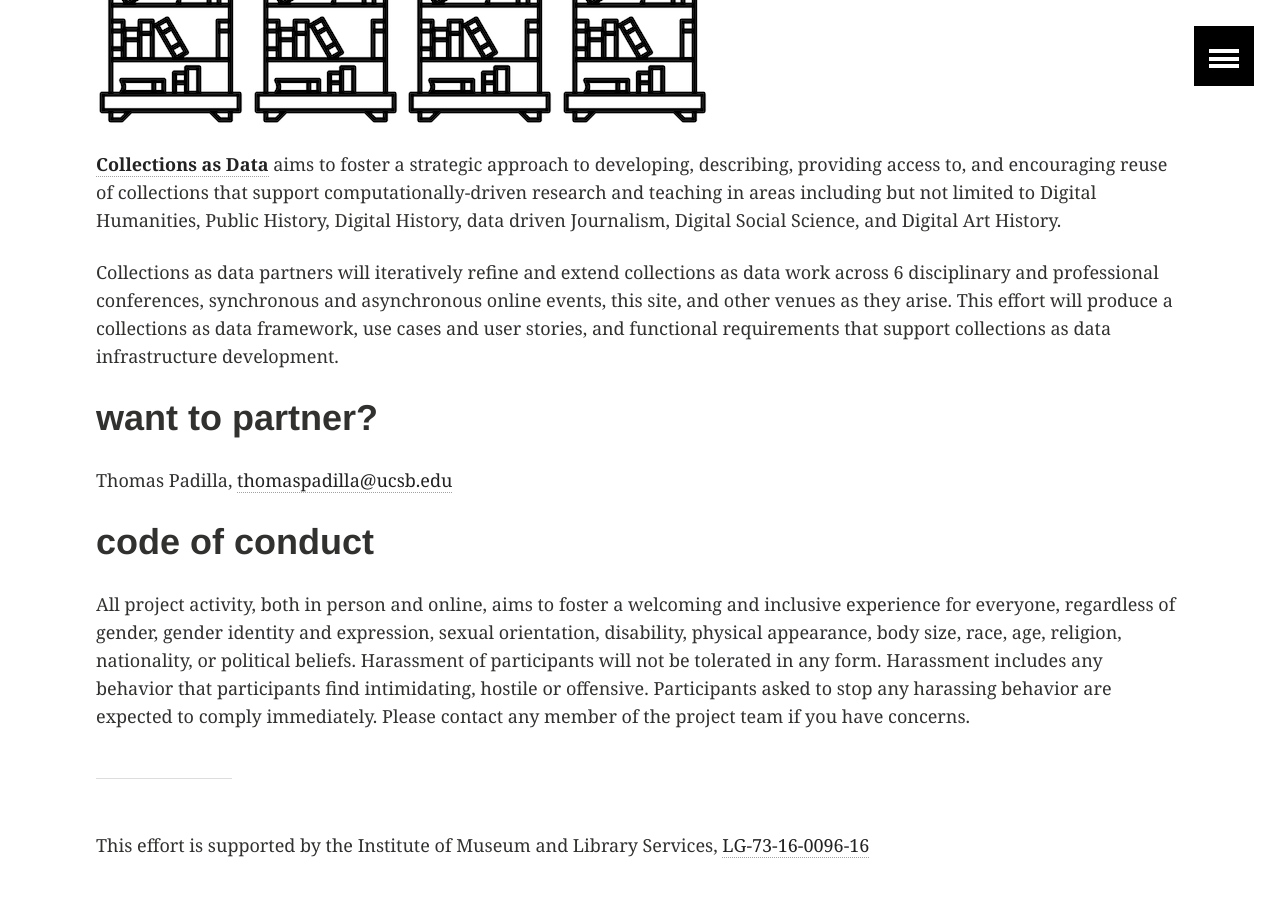
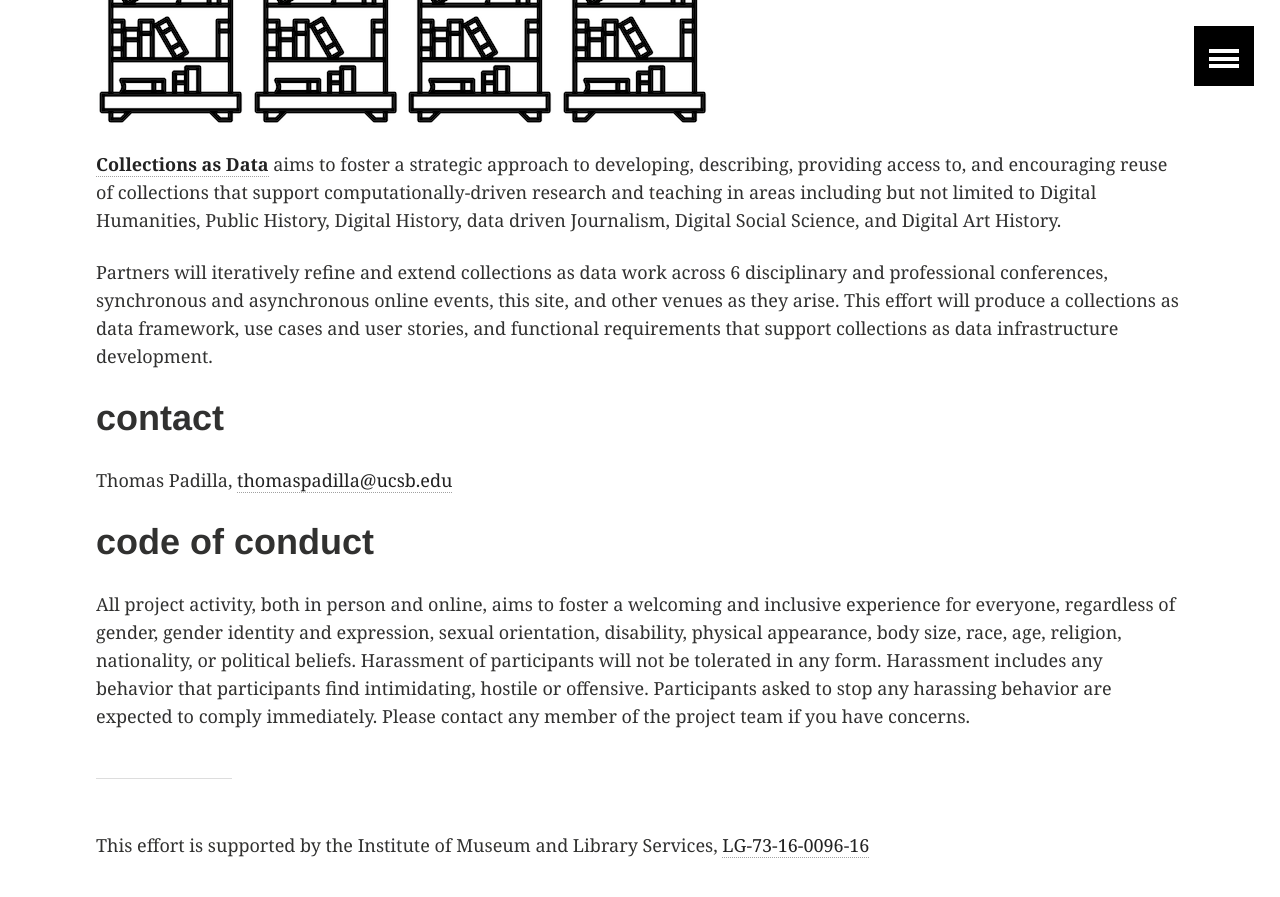
Before and after one commit to collectionsasdata/collectionsasdata.github.io, a Jekyll site: the page built from index.md, in a window 1280 px wide and 900 px high, scrolled down 348 px. Shown: the top 897 px of the window. Built offline with Jekyll 4.4.1, drawn with Linux system fonts in a browser that asks for light colours.

Commit message:
Update index.md

```diff
--- a/index.md
+++ b/index.md
@@ -7,9 +7,9 @@
 
 [**Collections as Data**](https://www.imls.gov/grants/awarded/LG-73-16-0096-16) aims to foster a strategic approach to developing, describing, providing access to, and encouraging reuse of collections that support computationally-driven research and teaching in areas including but not limited to Digital Humanities, Public History, Digital History, data driven Journalism, Digital Social Science, and Digital Art History.
 
-Collections as data partners will iteratively refine and extend collections as data work across 6 disciplinary and professional conferences, synchronous and asynchronous online events, this site, and other venues as they arise. This effort will produce a collections as data framework, use cases and user stories, and functional requirements that support collections as data infrastructure development.
+Partners will iteratively refine and extend collections as data work across 6 disciplinary and professional conferences, synchronous and asynchronous online events, this site, and other venues as they arise. This effort will produce a collections as data framework, use cases and user stories, and functional requirements that support collections as data infrastructure development.
 
-# want to partner?
+# contact
 
 Thomas Padilla, <thomaspadilla@ucsb.edu>
 
```
